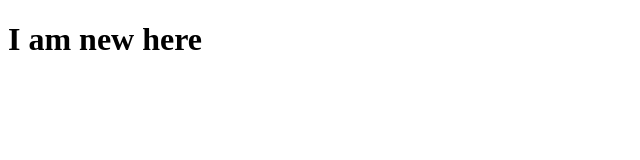
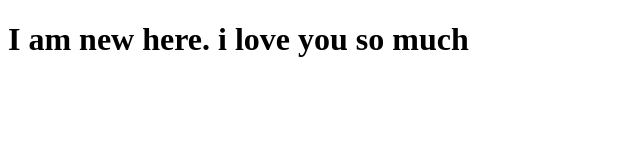
Before and after one commit to AnjalMahato1/htmltest, a plain HTML site: page index.html in a window 1280 px wide. Shown: the whole page, without its empty margins (0-640 px from the left). Drawn offline with Linux system fonts and the light colour scheme.

Commit message:
small change

```diff
--- a/index.html
+++ b/index.html
@@ -5,7 +5,7 @@
 	<meta name="viewport" content="width=device-width, initial-scale=1">
 	<title>Hellow world </title>
 </head>
-<h1>I am new here </h1>
+<h1>I am new here. i love you so much </h1>
 <body>
 
 </body>
```
